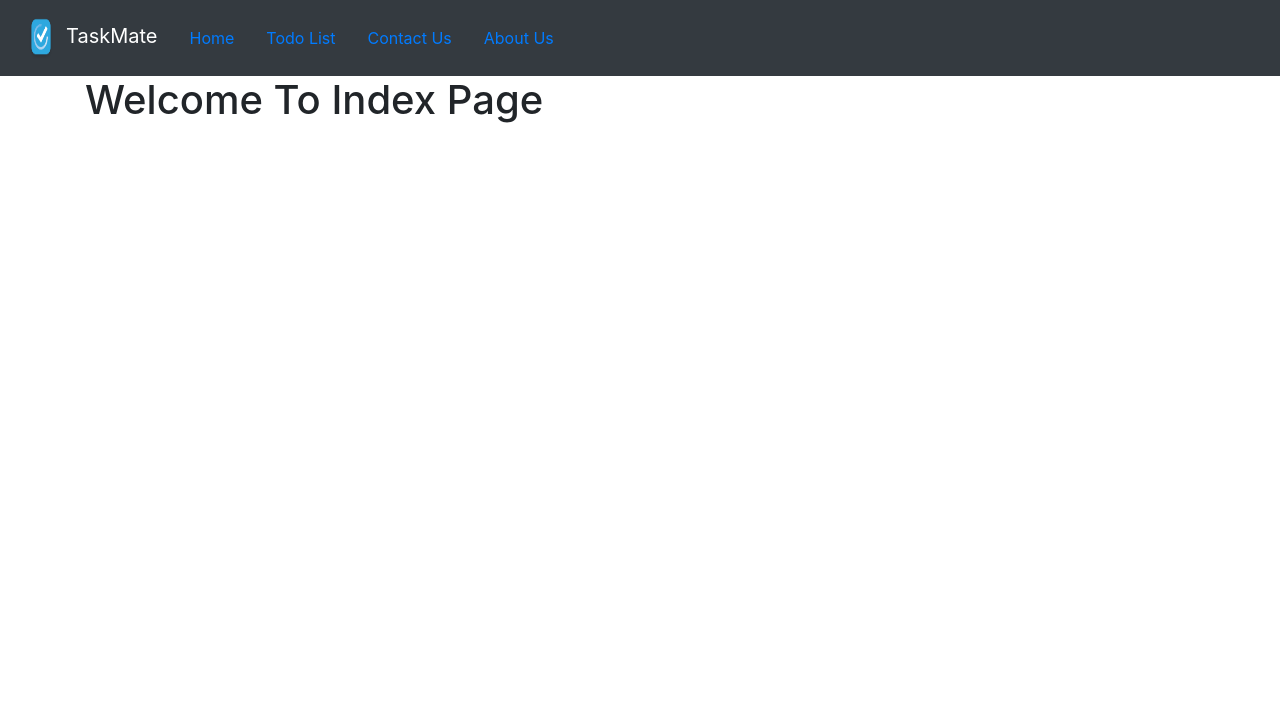
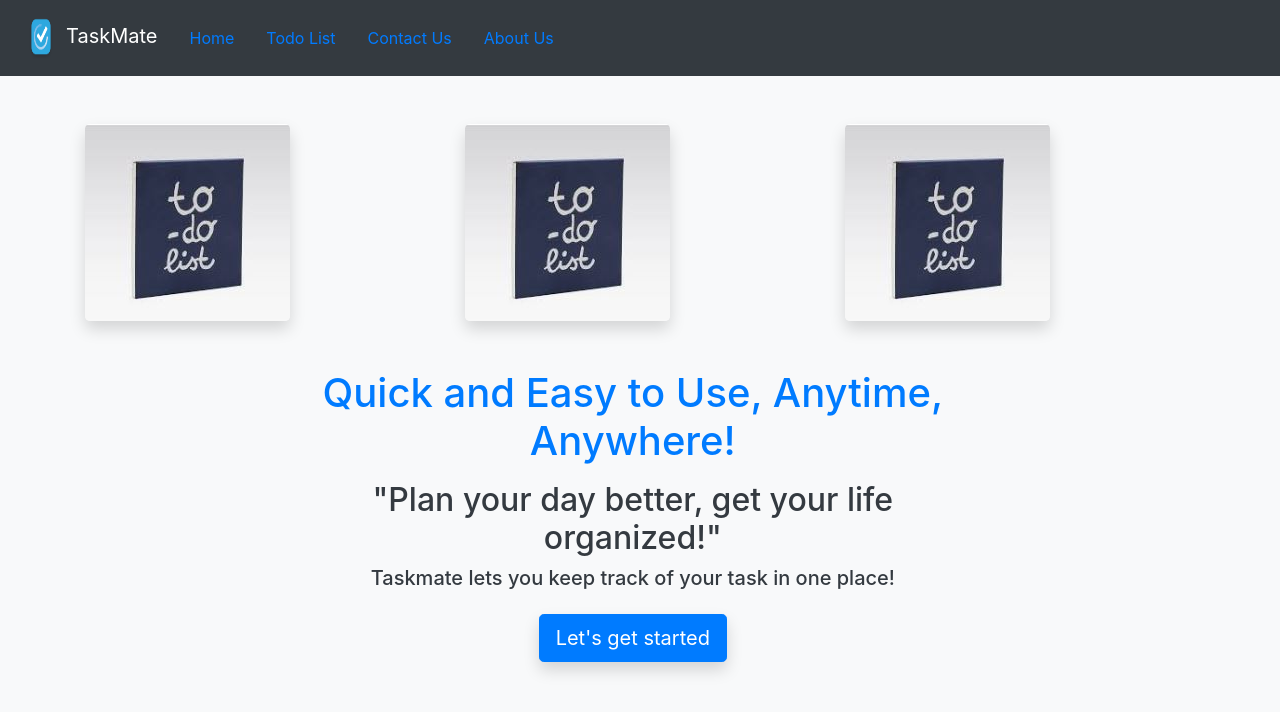
Before and after one commit to shubham1o1/django_beginner, a Django app: page / in a window 1280 px wide. Shown: the top 712 px of the page. Run offline with Django 3.2, Linux system fonts and the light colour scheme; some libraries are stand-ins or nearby versions.

Commit message:
home page completed. Favicon completed. used loads of bootstrap. Project is Completed.

```diff
--- a/django-project/taskmate/templates/base.html
+++ b/django-project/taskmate/templates/base.html
@@ -8,6 +8,7 @@
 
     <!-- Bootstrap CSS -->
     <link rel="stylesheet" href="https://stackpath.bootstrapcdn.com/bootstrap/4.3.1/css/bootstrap.min.css" integrity="sha384-ggOyR0iXCbMQv3Xipma34MD+dH/1fQ784/j6cY/iJTQUOhcWr7x9JvoRxT2MZw1T" crossorigin="anonymous">
+    <link rel="icon" href="{% static "images/favicon.ico" %}" type = "image/gif" sizes = "16x16">
 
     {% block title%}
     {% endblock title %}
@@ -30,11 +31,11 @@
     </nav>
 
   </head>
-  <body>
+  <body class = "bg-light text-dark">
     {% block content %}
     {% endblock content %}
 
-    <!-- Optional JavaScript -->
+    <!-- Optional  JavaScript -->
     <!-- jQuery first, then Popper.js, then Bootstrap JS -->
     <script src="https://code.jquery.com/jquery-3.3.1.slim.min.js" integrity="sha384-q8i/X+965DzO0rT7abK41JStQIAqVgRVzpbzo5smXKp4YfRvH+8abtTE1Pi6jizo" crossorigin="anonymous"></script>
     <script src="https://cdnjs.cloudflare.com/ajax/libs/popper.js/1.14.7/umd/popper.min.js" integrity="sha384-UO2eT0CpHqdSJQ6hJty5KVphtPhzWj9WO1clHTMGa3JDZwrnQq4sF86dIHNDz0W1" crossorigin="anonymous"></script>
--- a/django-project/taskmate/todolist_app/templates/index.html
+++ b/django-project/taskmate/todolist_app/templates/index.html
@@ -1,11 +1,31 @@
 {% extends "base.html" %}
-
+{% load static %}
 {% block title%}
     <title>Welcome to TaskMate</title>
 {% endblock title %}
 
 {% block content %}
     <div class="container">
-        <h1> {{ index_text}}
+        <div class = "row mt-5">
+            <div class = "col-lg-4">
+                <img src="{% static 'images/todolist.jpg' %}" alt="Notes" class = "rounded-lg shadow">
+            </div>
+            <div class = "col-lg-4">
+                <img src="{% static 'images/todolist.jpg' %}" alt="Notes" class = "rounded-lg shadow">
+            </div>
+            <div class = "col-lg-4">
+                <img src="{% static 'images/todolist.jpg' %}" alt="Notes" class = "rounded-lg shadow">
+            </div>
+
+            <div class = "row mt-5">
+                <div class="col-md-10 offset-md-3">
+                    <center><p class = "h1 text-primary">Quick and Easy to Use, Anytime, Anywhere!</p> </center>
+                    <center><p class = "h2 mt-3">"Plan your day better, get your life organized!"</p></center>
+                    <center><p class = "h5">Taskmate lets you keep track of your task in one place!</p></center>
+
+                    <center><a href="{% url 'todolist'%}"><button type="button" class="btn btn-primary btn-lg mt-3 shadow">Let's get started</button></a></center>
+                </div>
+            </div>
+        </div>
     </div>
 {% endblock content %}
```
Also changed, not shown: django-project/taskmate/db.sqlite3, django-project/taskmate/static/images/favicon.ico (added), django-project/taskmate/static/images/todolist.jpg (added).
